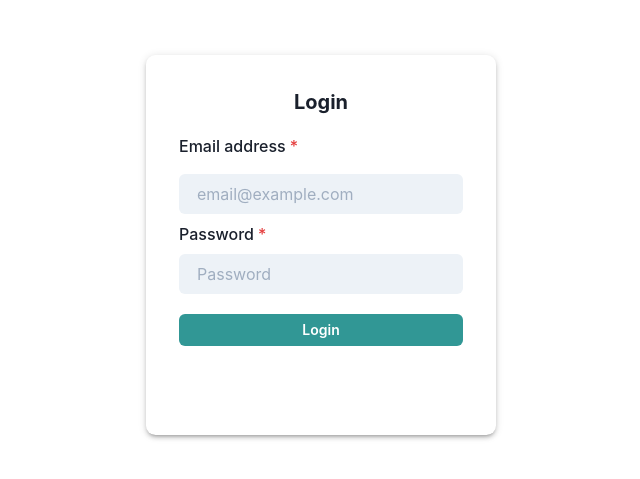
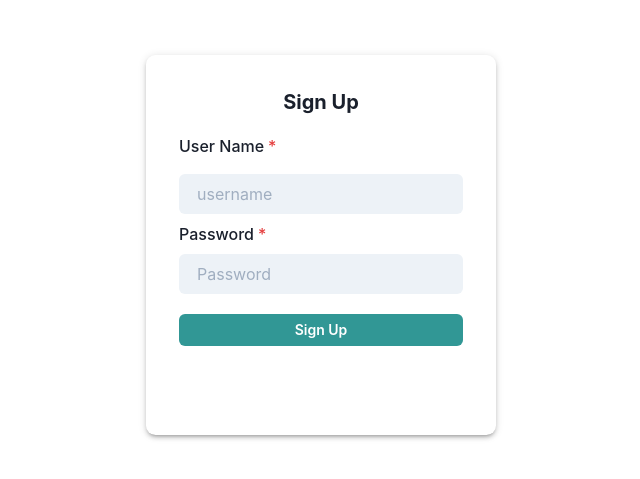
Before and after one commit to andre-dom/Kahoot-Clone, a React (Create React App) app in the folder frontend/web-app/: page / in a window 1280 px wide. Shown: the part 155-634 px from the top of the page, without its empty margins (319-959 px from the left). Built offline with nearby package versions, Linux system fonts and the light colour scheme.

Commit message:
ReactRouter, Context added

```diff
--- a/frontend/web-app/package.json
+++ b/frontend/web-app/package.json
@@ -12,7 +12,8 @@
     "framer-motion": "^6.2.6",
     "react": "^17.0.2",
     "react-dom": "^17.0.2",
-    "react-scripts": "5.0.0",
+    "react-router-dom": "^6.2.1",
+    "react-scripts": "^5.0.0",
     "web-vitals": "^2.1.4"
   },
   "scripts": {
--- a/frontend/web-app/src/App.js
+++ b/frontend/web-app/src/App.js
@@ -1,14 +1,23 @@
 import React from "react";
 import "./App.css";
+import { BrowserRouter, Routes, Route, Link } from "react-router-dom";
+import KahootState from "./Context/Kahoot/KahootState";
 import Login from "./Components/Login";
 import SignUp from "./Components/SignUp";
 
 const App = () => {
   return (
-    <div>
-      {/* <SignUp></SignUp> */}
-      <Login></Login>
-    </div>
+
+  <BrowserRouter>
+    <KahootState>
+      <div>
+        <Routes>
+          <Route path='/' element = {<SignUp/>}/>
+          <Route path='/Login' element = {<Login/>}/>
+        </Routes>
+      </div>
+    </KahootState>
+  </BrowserRouter>
   );
 };
 
--- a/frontend/web-app/src/Components/Login.js
+++ b/frontend/web-app/src/Components/Login.js
@@ -1,5 +1,6 @@
 import React from "react";
-import { useState } from "react";
+import { useState, useContext } from "react";
+
 import {
   Container,
   Heading,
--- a/frontend/web-app/src/Components/SignUp.js
+++ b/frontend/web-app/src/Components/SignUp.js
@@ -1,4 +1,5 @@
 import React from "react";
+import KahootState from '../Context/Kahoot/KahootState';
 import { useState } from "react";
 import {
   Container,
@@ -15,6 +16,11 @@ import {
 } from "@chakra-ui/react";
 
 const SignUp = () => {
+
+  const [userName, setUserName] = useState("");
+  const [password, setPassword] = useState("");
+
+
   return (
     <Center height="100vh">
       <Box
@@ -30,14 +36,14 @@ const SignUp = () => {
           <Center>
             <FormControl isRequired mt="20px">
               <Stack spacing={2}>
-                <FormLabel htmlFor="email">Email address</FormLabel>
+                <FormLabel htmlFor="username">User Name</FormLabel>
                 <Input
-                  placeholder="email@example.com"
+                  placeholder="username"
                   size="md"
                   variant="filled"
                   width="auto"
-                  // value={email}
-                  // onChange = {(e) => {setEmail(e.target.value)}}
+                  value={userName}
+                  onChange = {(e) => {setUserName(e.target.value)}}
                 ></Input>
 
                 <FormLabel htmlFor="password">Password</FormLabel>
@@ -47,12 +53,19 @@ const SignUp = () => {
                   size="md"
                   variant="filled"
                   width="auto"
-                  // value = {password}
-                  // onChange = {(e => {setPassword(e.target.value)})}
+                  value = {password}
+                  onChange = {(e => {setPassword(e.target.value)})}
                 ></Input>
               </Stack>
-              <Button mt="20px" colorScheme="teal" size="sm" width="100%">
-                Signup
+              <Button
+              mt="20px"
+              colorScheme="teal"
+              size="sm"
+              width="100%"
+              type="submit"
+              onClick={SignUp}
+              >
+                Sign Up
               </Button>
             </FormControl>
           </Center>
--- /dev/null
+++ b/frontend/web-app/src/Context/Kahoot/KahootState.js
@@ -0,0 +1,104 @@
+import React, { useReducer, useContext } from 'react';
+import KahootContext from './kahootContext';
+import KahootReducer from './kahootReducer';
+
+
+import {
+  LOGIN,
+  SIGN_OUT,
+  SET_TOKEN
+} from '../types';
+
+const KahootState = props => {
+
+  const initialState = {
+    token: ''
+  }
+
+  const [state, dispatch] = useReducer(KahootReducer, initialState);
+
+  /**
+   * Recieves a username and passwords and makes a POST
+   * request to the API
+   * @param {*} userName
+   * @param {*} password
+   */
+   const SignUp = async (userName, password) => {
+
+    const data = {
+        "username": userName,
+        "password": password
+    }
+
+    const response = await fetch('http://127.0.0.1:8000/auth/users/', {
+      method: 'POST',
+      headers: {
+        'Content-Type': 'application/json'
+      },
+      body: JSON.stringify(data)
+    });
+
+    const result = await response.json();
+  };
+
+  /**
+   *
+   * @param {*} userName
+   * @param {*} password
+   */
+  const Login = async (userName, password) => {
+
+    const data = {
+      "username": userName,
+      "password": password
+    };
+
+    const response = await fetch('http://127.0.0.1:8000/auth/token/login/', {
+      method: 'POST',
+      headers: {
+        'Content-Type': 'application/json'
+      },
+      body: JSON.stringify(data)
+    });
+
+    const result = await response.json();
+
+    console.log(result);
+
+    // dispatch({
+    //   type: SET_TOKEN,
+    //   payload: result.
+    // })
+  };
+
+  const Logout = async () => {
+
+    const response = await fetch('http://127.0.0.1:8000/auth/token/logout/',{
+      method: 'POST',
+      headers: {
+        'Content-Type': 'application/json',
+        'Authorization': `token ${state.token}`
+      }
+    });
+
+    const result = await response.json();
+
+    console.log(result);
+  }
+
+
+
+
+  const values = {
+    token: state.token,
+    SignUp
+  };
+
+  return (
+    <KahootContext.Provider value = {values}>
+      {props.children}
+    </KahootContext.Provider>
+  );
+};
+
+export default KahootState;
--- /dev/null
+++ b/frontend/web-app/src/Context/Kahoot/kahootContext.js
@@ -0,0 +1,5 @@
+import { createContext } from 'react';
+
+const kahootContext = createContext();
+
+export default kahootContext;
--- /dev/null
+++ b/frontend/web-app/src/Context/types.js
@@ -0,0 +1,3 @@
+export const LOGIN = 'LOGIN';
+export const SIGN_OUT = 'SIGN_OUT';
+export const SET_TOKEN = 'SET_TOKEN';
--- a/frontend/web-app/src/index.js
+++ b/frontend/web-app/src/index.js
@@ -1,4 +1,5 @@
 import React from 'react';
+import { BrowserRouter } from "react-router-dom";
 import { ChakraProvider } from '@chakra-ui/react'
 import ReactDOM from 'react-dom';
 import App from './App';
@@ -6,9 +7,11 @@ import App from './App';
 
 ReactDOM.render(
   <React.StrictMode>
-    <ChakraProvider>
-      <App/>
-    </ChakraProvider>
+    {/* <BrowserRouter> */}
+      <ChakraProvider>
+        <App/>
+      </ChakraProvider>
+    {/* </BrowserRouter> */}
   </React.StrictMode>,
   document.getElementById('root')
 );
```
Also changed, not shown: frontend/web-app/src/Context/Kahoot/kahootReducer.js (added), 2 other files (tests, documents, lock files or other folders).
